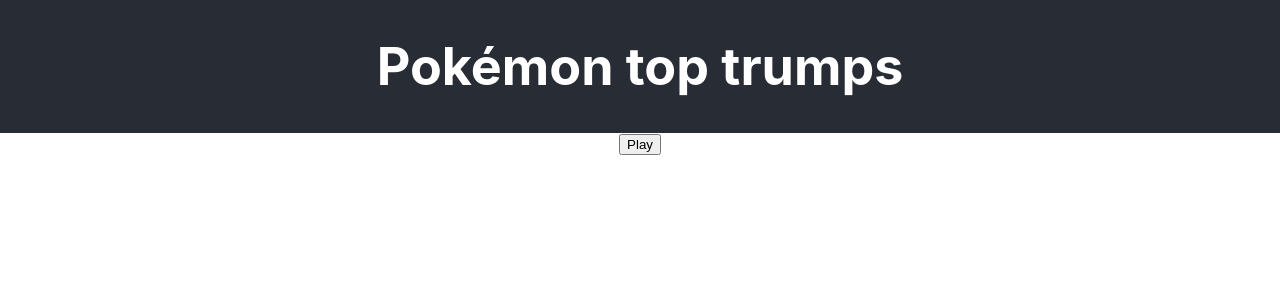
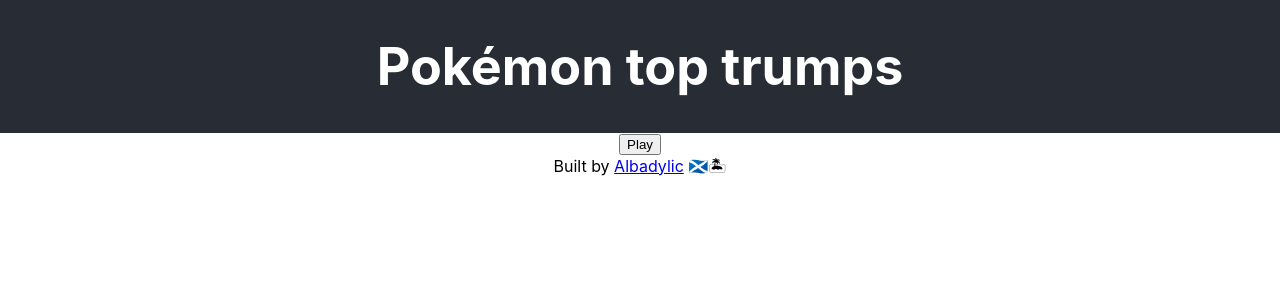
Before and after one commit to Albadylic/pokemon-trumps, a React (Create React App) app: page / in a window 1280 px wide. Shown: the top 300 px of the page. Built offline with nearby package versions, Linux system fonts and the light colour scheme.

Commit message:
Add a footer

```diff
--- a/src/App.tsx
+++ b/src/App.tsx
@@ -3,6 +3,7 @@
 
 import Header from "./components/Header";
 import GameBoard from "./components/GameBoard";
+import Footer from "./components/Footer";
 
 interface PlayButtonProps {
   setGameStarted: React.Dispatch<React.SetStateAction<boolean>>;
@@ -23,6 +24,7 @@
       ) : (
         <PlayButton setGameStarted={setGameStarted} />
       )}
+      <Footer />
     </div>
   );
 };
--- /dev/null
+++ b/src/components/Footer.tsx
@@ -0,0 +1,11 @@
+import { FC } from "react";
+
+const Footer: FC = () => {
+  return (
+    <footer>
+      Built by <a href="https://www.github.com/albadylic">Albadylic</a> 🏴󠁧󠁢󠁳󠁣󠁴󠁿🏝
+    </footer>
+  );
+};
+
+export default Footer;
--- a/src/components/GameBoard.tsx
+++ b/src/components/GameBoard.tsx
@@ -6,6 +6,9 @@
   setGameStarted: React.Dispatch<React.SetStateAction<boolean>>;
 }
 
+/**
+  Types for the stat chosen by the user
+ */
 interface playerChoiceType {
   playerChoiceName: string | null;
   playerChoiceValue: number | null;
```
